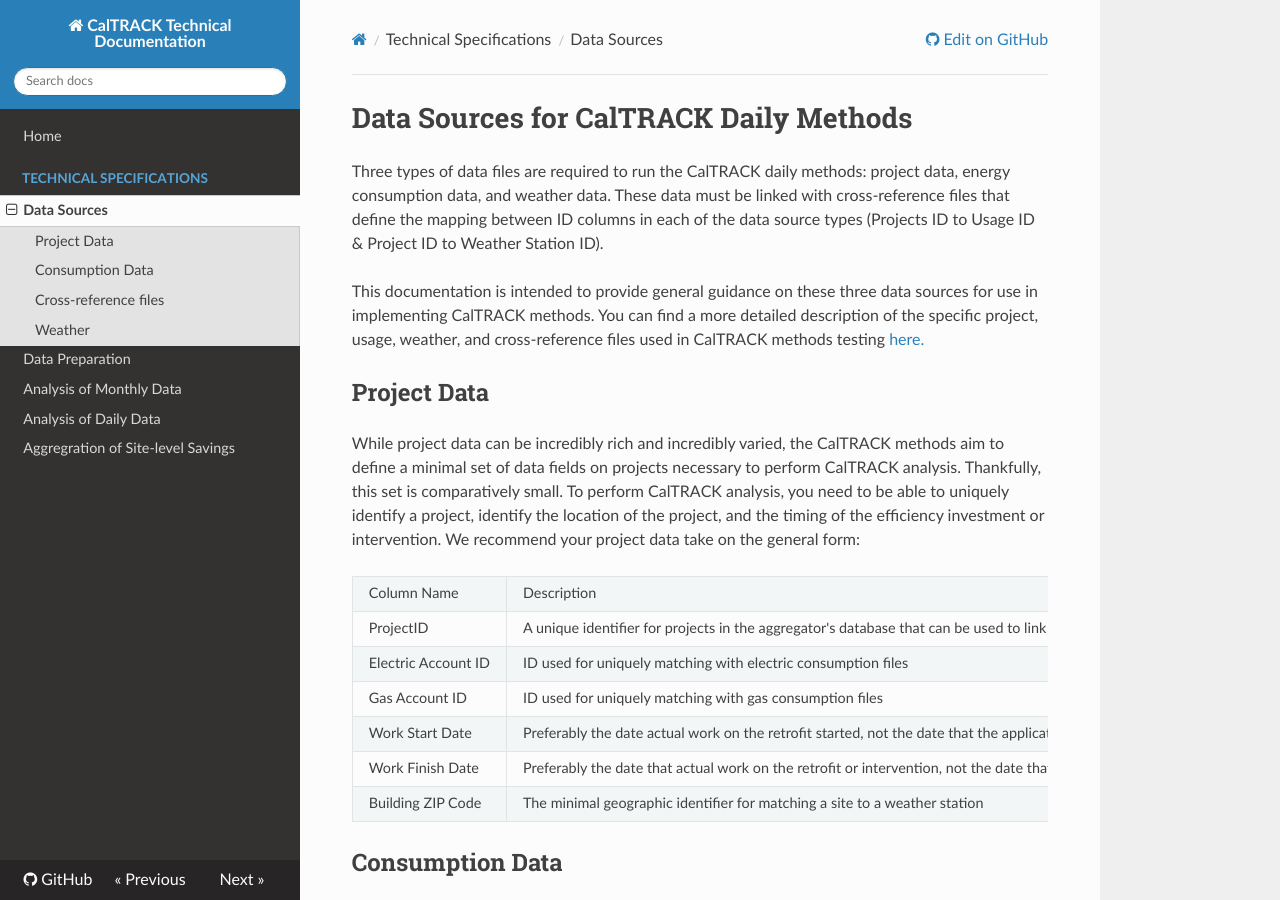
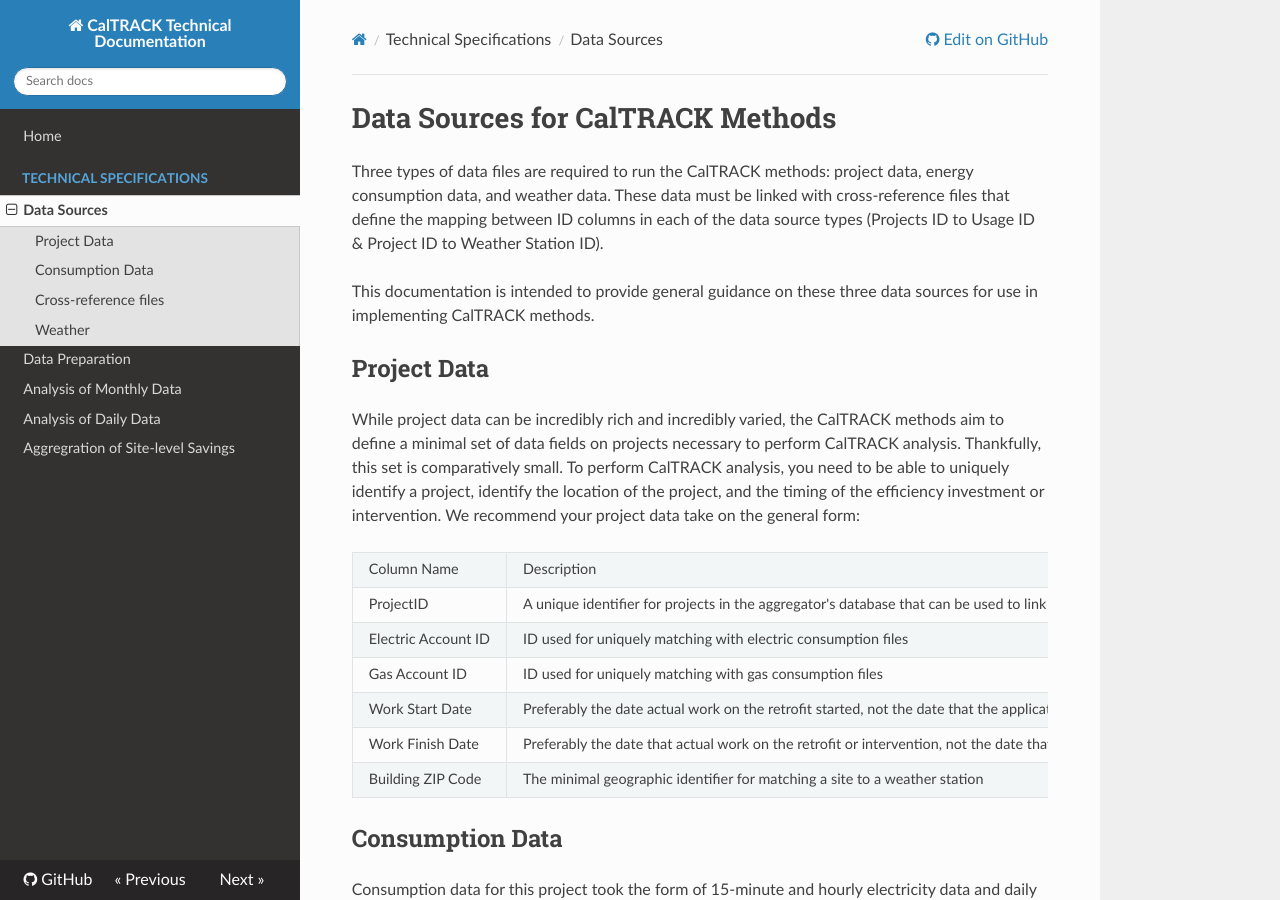
Before and after one commit to openeemeter/caltrack, an MkDocs documentation site: the page built from docs/data-sources/v1.0/README.md, in a window 1280 px wide and 900 px high. Built offline with MkDocs 1.6.1, drawn with Linux system fonts in a browser that asks for light colours; nearby versions of some CDN libraries; old or Windows-style settings are respelled for this version of MkDocs.

Commit message:
Fix links

```diff
--- a/docs/data-sources/v1.0/README.md
+++ b/docs/data-sources/v1.0/README.md
@@ -1,8 +1,8 @@
-# **Data Sources for CalTRACK Daily Methods**
+# **Data Sources for CalTRACK Methods**
 
-Three types of data files are required to run the CalTRACK daily methods: project data, energy consumption data, and weather data. These data must be linked with cross-reference files that define the mapping between ID columns in each of the data source types (Projects ID to Usage ID & Project ID to Weather Station ID).
+Three types of data files are required to run the CalTRACK methods: project data, energy consumption data, and weather data. These data must be linked with cross-reference files that define the mapping between ID columns in each of the data source types (Projects ID to Usage ID & Project ID to Weather Station ID).
 
-This documentation is intended to provide general guidance on these three data sources for use in implementing CalTRACK methods. You can find a more detailed description of the specific project, usage, weather, and cross-reference files used in CalTRACK methods testing [here.](https://github.com/impactlab/caltrack/tree/master/tests/data-sources)
+This documentation is intended to provide general guidance on these three data sources for use in implementing CalTRACK methods.
 
 ## Project Data
 
@@ -106,7 +106,7 @@
 
 ## Weather
 
-Both actual observed weather data and normal year weather data are used in the Caltrack analysis. The appropriate observed weather and normal year weather for each project are determined using the site’s ZIP code, which is mapped to weather stations using [the mapping file](https://github.com/impactlab/caltrack/blob/master/tests/data-sources/weather/ZipCodetoCZ2010WeatherStationMap.csv), which has five fields for each ZIP code in California:
+Both actual observed weather data and normal year weather data are used in the Caltrack analysis. The appropriate observed weather and normal year weather for each project are determined using the site’s ZIP code, which is mapped to weather stations using [the mapping file](https://github.com/impactlab/caltrack/tree/master/resources/weather), which has five fields for each ZIP code in California:
 
 <table>
   <tr>
@@ -136,4 +136,4 @@
 
 The available hourly temperatures for each day (where day is defined by dropping the HHMM fields from the date/time field) are averaged together and converted to degrees Fahrenheit to produce the daily temperature, which is then used to calculate heating and cooling degree days. Missing data points are ignored as long as at least one hourly temperature reading for a given day is available.
 
-Normal year temperatures are determined using the CZ2010 files available [here](http://www.caltrack.org/weather.html); the particular file for each ZIP code is identified by the WeatherFile field in the mapping file described above. Again, the only relevant columns are Date (MM/DD/YYYY),Time (HH:MM), and Dry-bulb (C), where the year is ignored. The normal year temperatures are averaged over days as with the ISD observed temperature data.
+Normal year temperatures are determined using the CZ2010 files available [here](https://github.com/impactlab/caltrack/tree/master/resources/weather); the particular file for each ZIP code is identified by the WeatherFile field in the mapping file described above. Again, the only relevant columns are Date (MM/DD/YYYY),Time (HH:MM), and Dry-bulb (C), where the year is ignored. The normal year temperatures are averaged over days as with the ISD observed temperature data.
```
